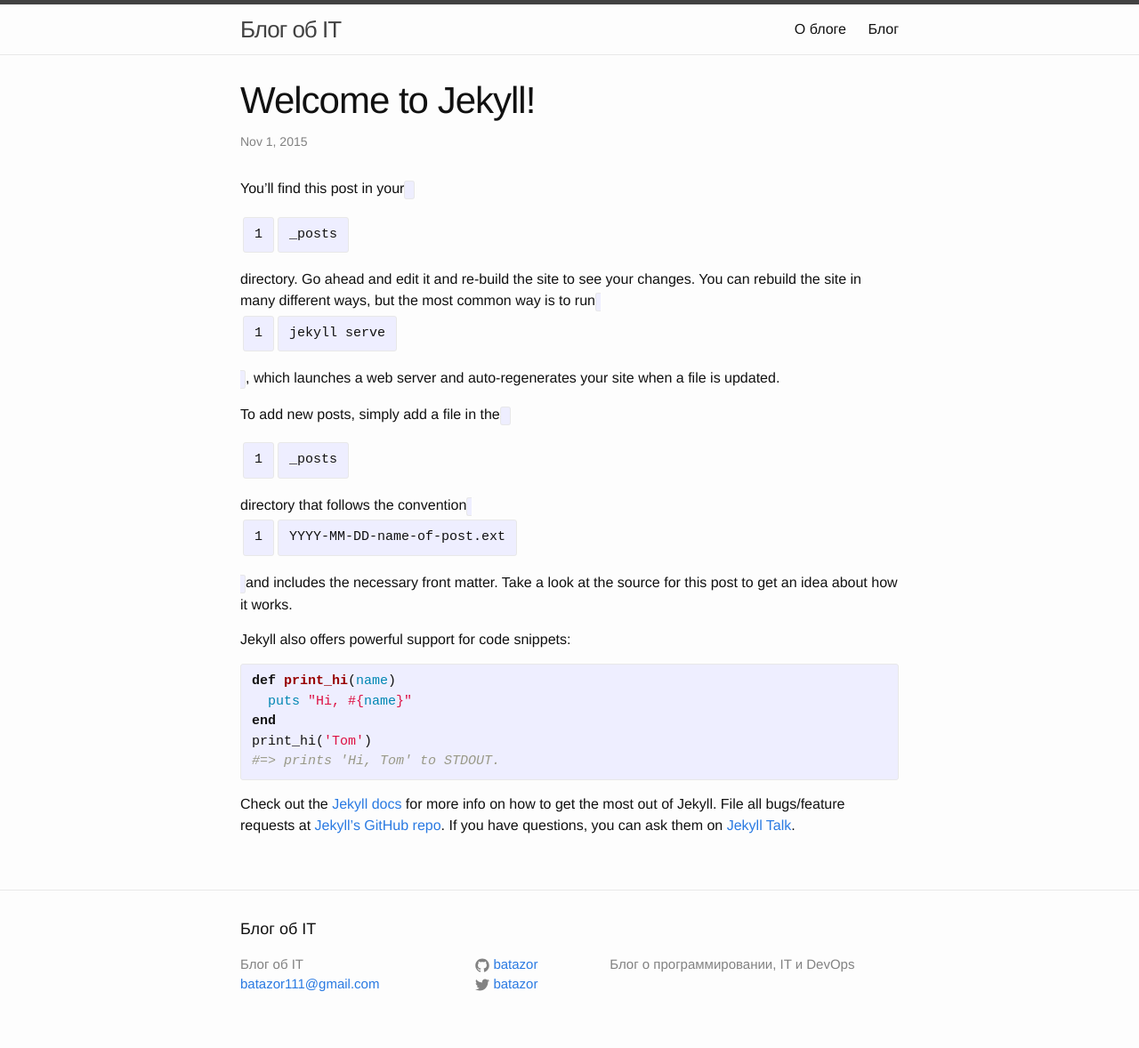
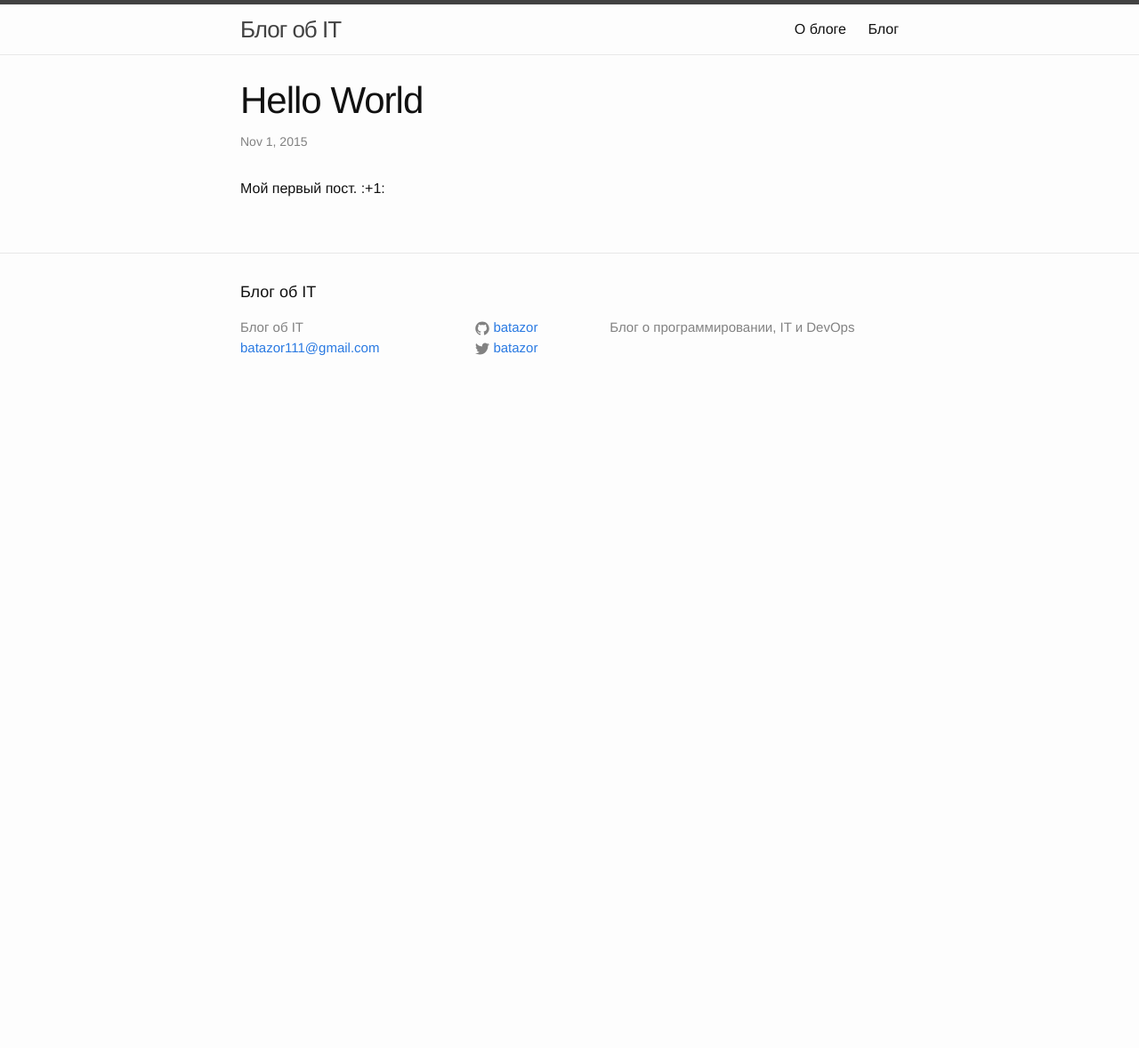
Before and after one commit to batazor/batazor.ru, a Jekyll site: the page built from _posts/2015-11-01-welcome-to-jekyll.markdown, in a window 1280 px wide. Shown: the whole page at 89% size. Built offline with Jekyll 4.4.1, drawn with Linux system fonts in a browser that asks for light colours; after the commit the page ends 900 px from its top, so only the background shows below that.

Commit message:
Create 'Hello World' post

```diff
--- a/_posts/2015-11-01-welcome-to-jekyll.markdown
+++ b/_posts/2015-11-01-welcome-to-jekyll.markdown
@@ -1,25 +1,8 @@
 ---
 layout: post
-title:  "Welcome to Jekyll!"
+title:  "Hello World"
 date:   2015-11-01 23:51:49 +0300
-categories: jekyll update
+categories: default
 ---
-You’ll find this post in your `_posts` directory. Go ahead and edit it and re-build the site to see your changes. You can rebuild the site in many different ways, but the most common way is to run `jekyll serve`, which launches a web server and auto-regenerates your site when a file is updated.
 
-To add new posts, simply add a file in the `_posts` directory that follows the convention `YYYY-MM-DD-name-of-post.ext` and includes the necessary front matter. Take a look at the source for this post to get an idea about how it works.
-
-Jekyll also offers powerful support for code snippets:
-
-{% highlight ruby %}
-def print_hi(name)
-  puts "Hi, #{name}"
-end
-print_hi('Tom')
-#=> prints 'Hi, Tom' to STDOUT.
-{% endhighlight %}
-
-Check out the [Jekyll docs][jekyll-docs] for more info on how to get the most out of Jekyll. File all bugs/feature requests at [Jekyll’s GitHub repo][jekyll-gh]. If you have questions, you can ask them on [Jekyll Talk][jekyll-talk].
-
-[jekyll-docs]: http://jekyllrb.com/docs/home
-[jekyll-gh]:   https://github.com/jekyll/jekyll
-[jekyll-talk]: https://talk.jekyllrb.com/
+Мой первый пост. :+1:
```
